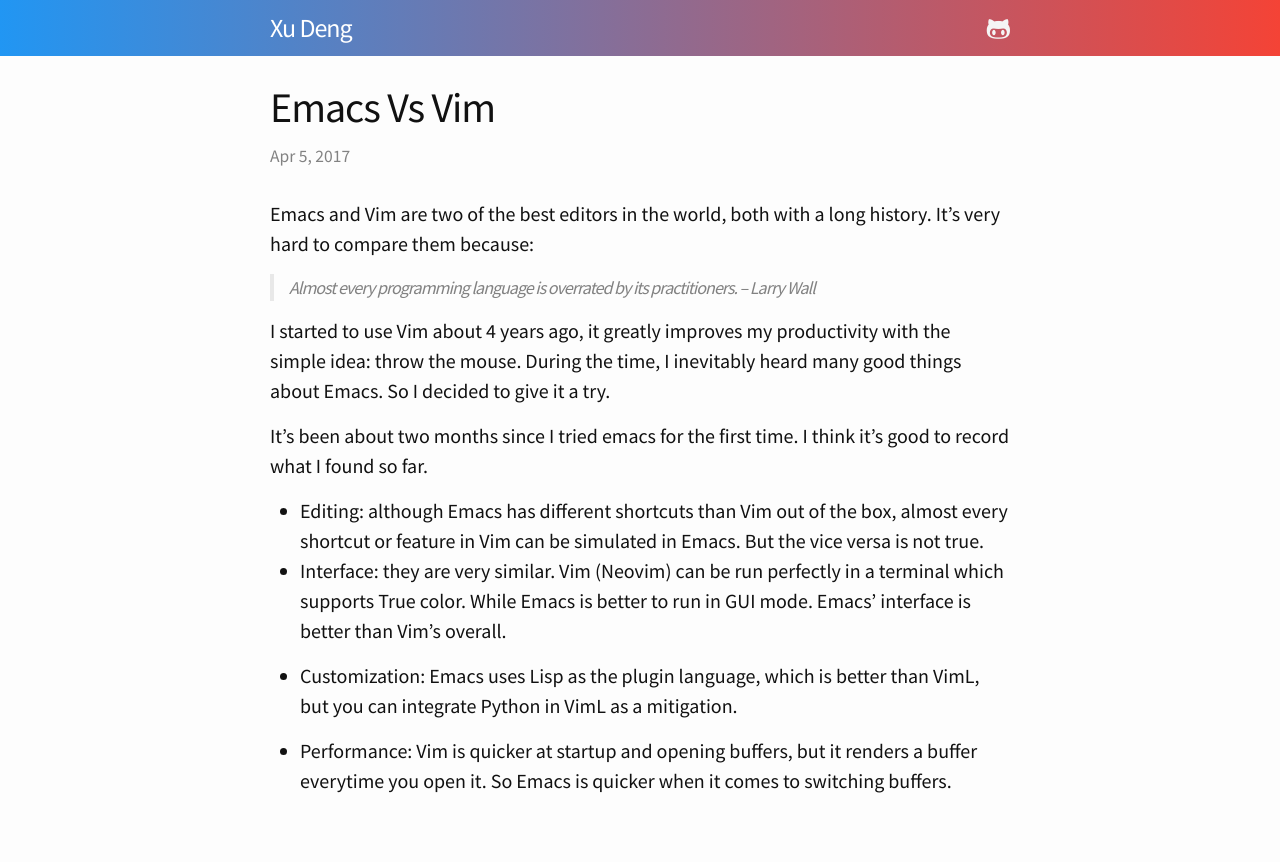
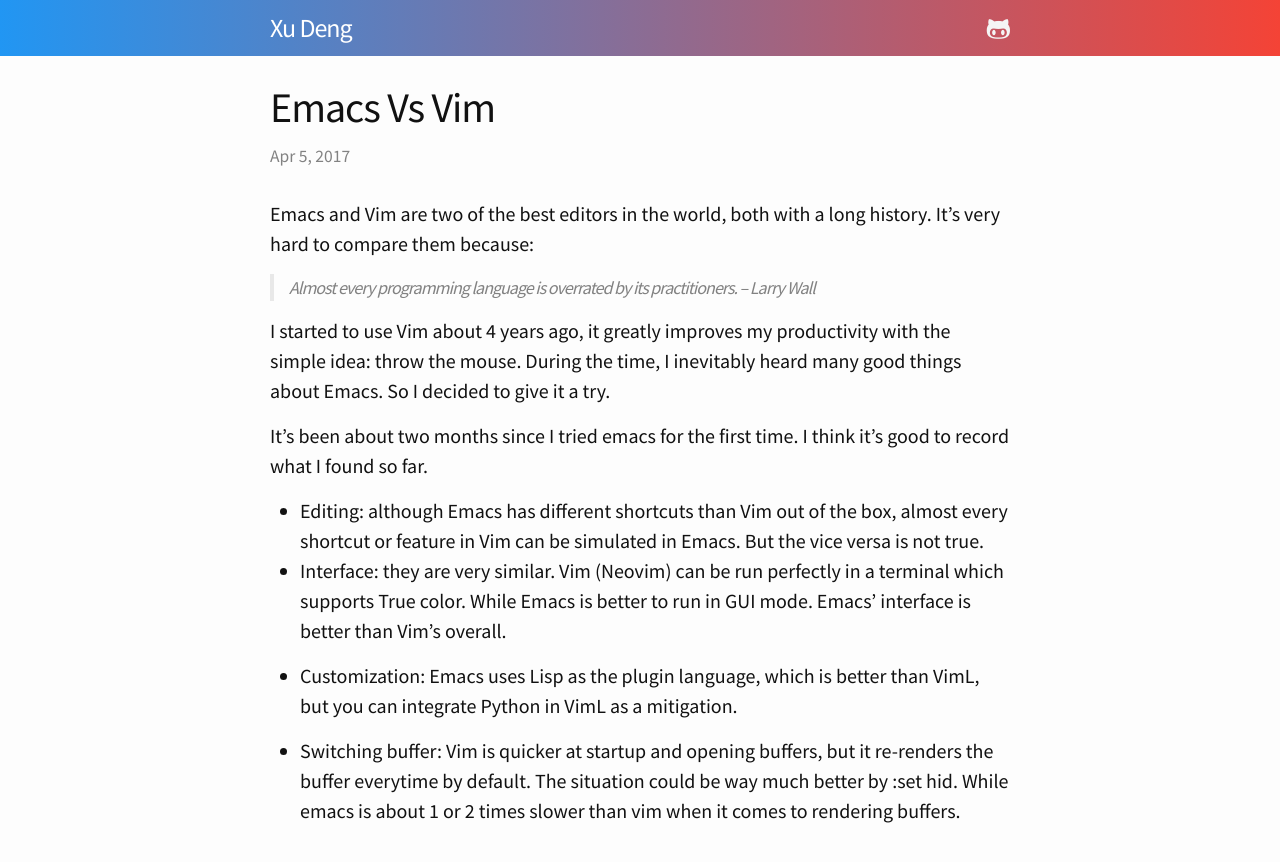
Before and after one commit to xden/xden.github.io, a Jekyll site: the page built from _posts/2017-04-05-emacs-vs-vim.md, in a window 1280 px wide. Shown: the top 862 px of the page. Built offline with Jekyll 4.4.1, drawn with Linux system fonts in a browser that asks for light colours.

Commit message:
Updated 2017-04-05-emacs-vs-vim.md

```diff
--- a/_posts/2017-04-05-emacs-vs-vim.md
+++ b/_posts/2017-04-05-emacs-vs-vim.md
@@ -18,4 +18,4 @@
 
 * Customization: Emacs uses Lisp as the plugin language, which is better than VimL, but you can integrate Python in VimL as a mitigation.
 
-* Performance: Vim is quicker at startup and opening buffers, but it renders a buffer everytime you open it. So Emacs is quicker when it comes to switching buffers.
+* Switching buffer: Vim is quicker at startup and opening buffers, but it re-renders the buffer everytime by default. The situation could be way much better by :set hid. While emacs is about 1 or 2 times slower than vim when it comes to rendering buffers.
```
